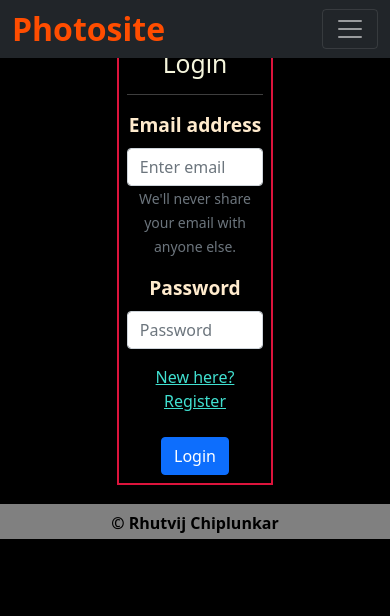
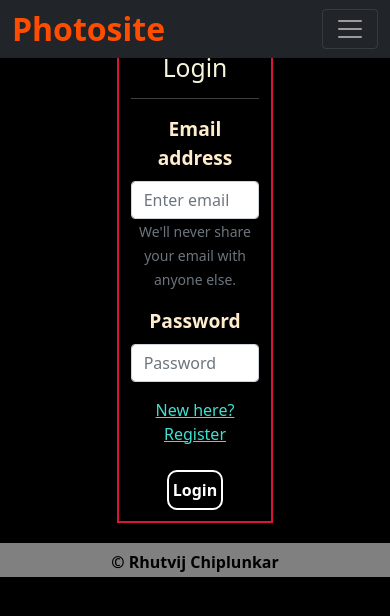
Before and after one commit to RhutvijChiplunkar/Photosite, a React (Create React App) app: page /login in a window 390 px wide. Shown: the top 616 px of the page. Built offline with nearby package versions, Linux system fonts and the light colour scheme; no server answers.

Commit message:
Button & padding changed

```diff
--- a/src/comps/Login/Login.css
+++ b/src/comps/Login/Login.css
@@ -8,7 +8,7 @@ h2{
 .login-forms Form{
     border: crimson 2px solid;
     align-items: center;
-    padding: 2%;
+    padding: 3%;
     width: 40%;
 }
 .login-forms hr{
@@ -17,9 +17,18 @@ h2{
     border: none;
     align-items: center;
 }
-.login-forms #x:hover{
-    background-color: green;
+.login-forms button{
+    background-color: black;
+    border-radius: 10px;
+    border: 2px solid white;
     font-weight: bold;
+    padding-left: 3%;
+    padding-right: 3%;
+}
+.login-forms button:hover{
+    background-color: #5cb85c;
+    color: black;
+    border: 2px solid black;
 }
 .login-forms Label{
     color: blanchedalmond;
@@ -34,18 +43,3 @@ h2{
     color: red;
     text-decoration: underline none;
 }
-@media only screen and (max-width:768px){
-    Form{
-        padding: 6%;
-        width: 70%;
-    }
-
-}
-
-@media only screen and (max-width:360px){
-    Form{
-        padding: 6%;
-        width: 80%;
-    }
-
-}
--- a/src/comps/Login/Login.js
+++ b/src/comps/Login/Login.js
@@ -48,7 +48,7 @@ const Login=()=>{
 
             <a href='/signup'>New here? Register</a><br/><br/>
 
-            <Button id="x" variant="primary" type="submit">
+            <Button variant="primary" type="submit">
                 Login
             </Button>
 
```
